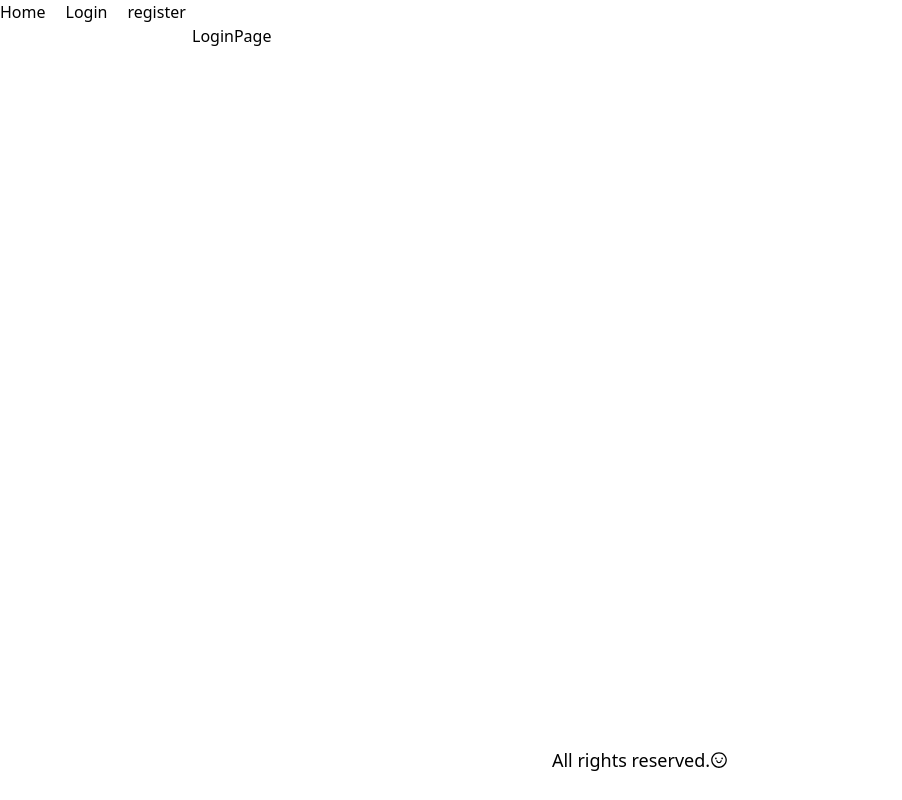
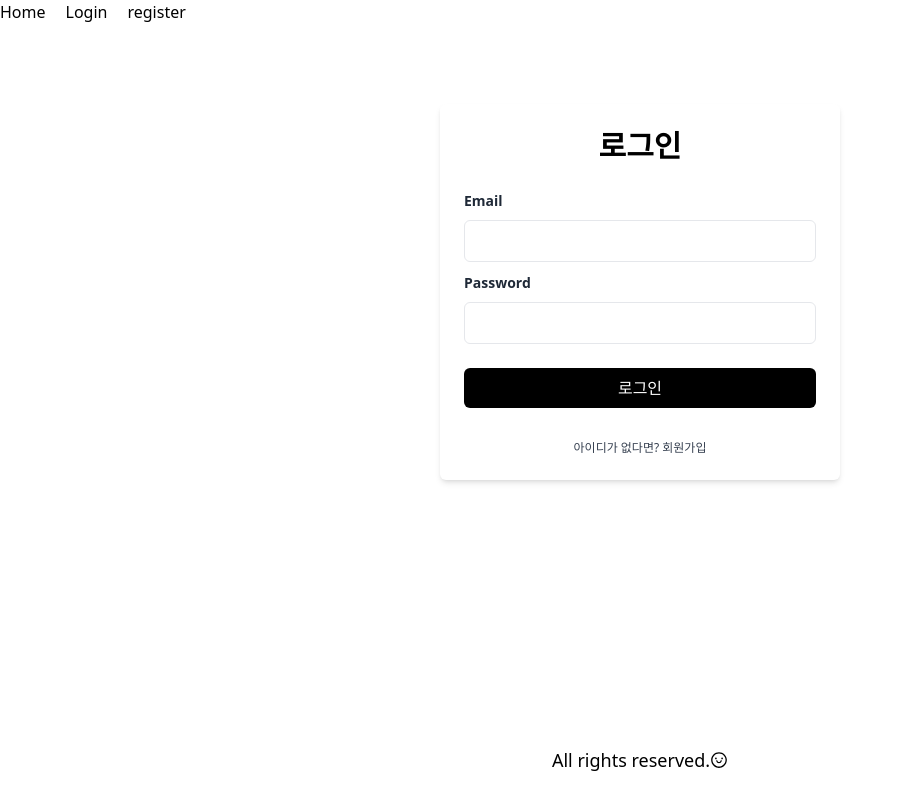
Before and after one commit to msm0748/vite-react, a React (Vite) app in the folder frontend/: page /login in a window 1280 px wide. Shown: the whole page, without its empty margins (0-902 px from the left). Built offline with nearby package versions, Linux system fonts and the light colour scheme.

Commit message:
feat: LoginPage 생성

```diff
--- a/frontend/src/pages/LoginPage/index.jsx
+++ b/frontend/src/pages/LoginPage/index.jsx
@@ -1,4 +1,96 @@
+import { Link } from 'react-router-dom';
+import { useForm } from 'react-hook-form';
+import { useDispatch } from 'react-redux';
+import { loginUser } from '../../store/thunkFunctions';
+
 function LoginPage() {
-  return <div>LoginPage</div>;
+  const {
+    register,
+    handleSubmit,
+    formState: { errors },
+    reset,
+  } = useForm({ mode: 'onChange' });
+
+  const dispatch = useDispatch();
+
+  const onSubmit = ({ email, password }) => {
+    const body = {
+      email,
+      password,
+    };
+
+    dispatch(loginUser(body));
+    reset();
+  };
+
+  const userEmail = {
+    required: '필수 필드입니다.',
+  };
+
+  const userPassword = {
+    required: '필수 필드입니다.',
+    minLength: {
+      value: 6,
+      message: '최소 6자입니다.',
+    },
+  };
+
+  return (
+    <section className="flex flex-col justify-center mt-20 max-w-[400px] m-auto">
+      <div className="p-6 bg-white rounded-md shadow-md">
+        <h1 className="text-3xl font-semibold text-center">로그인</h1>
+        <form className="mt-6" onSubmit={handleSubmit(onSubmit)}>
+          <div className="mb-2">
+            <label htmlFor="email" className="text-sm font-semibold text-gray-800">
+              Email
+            </label>
+            <input
+              type="email"
+              id="email"
+              className="w-full px-4 py-2 mt-2 bg-white border rounded-md"
+              {...register('email', userEmail)}
+            />
+            {errors?.email && (
+              <div>
+                <span className="text-red-500">{errors.email.message}</span>
+              </div>
+            )}
+          </div>
+          <div className="mb-2">
+            <label htmlFor="password" className="text-sm font-semibold text-gray-800">
+              Password
+            </label>
+            <input
+              type="password"
+              id="password"
+              className="w-full px-4 py-2 mt-2 bg-white border rounded-md"
+              {...register('password', userPassword)}
+            />
+            {errors?.password && (
+              <div>
+                <span className="text-red-500">{errors.password.message}</span>
+              </div>
+            )}
+          </div>
+
+          <div className="mt-6">
+            <button
+              type="submit"
+              className="w-full bg-black text-white px-4 py-2 rounded-md hover:bg-gray-700 duration-200"
+            >
+              로그인
+            </button>
+          </div>
+
+          <p className="mt-8 text-xs font-light text-center text-gray-700">
+            아이디가 없다면?{' '}
+            <Link to="/register" className="font-medium hover:underline">
+              회원가입
+            </Link>
+          </p>
+        </form>
+      </div>
+    </section>
+  );
 }
 export default LoginPage;
```
